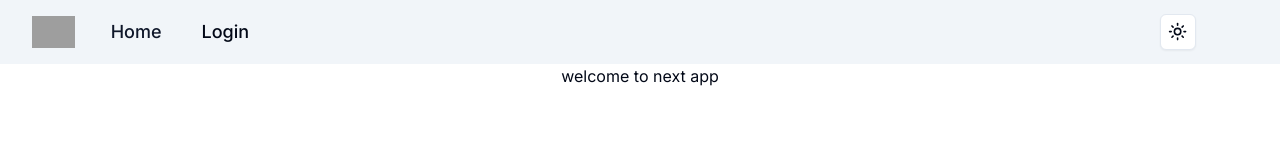
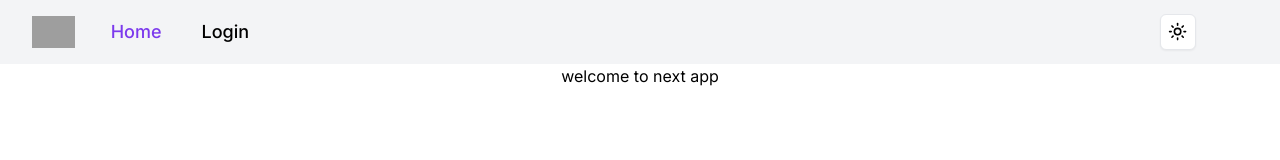
Before and after one commit to khaled-hamami/stage, a Next.js app: page / in a window 1280 px wide. Shown: the top 160 px of the page. Built offline with nearby package versions, Linux system fonts and the light colour scheme; no server answers; grey boxes are pictures that could not be loaded.

Commit message:
style: Update theme globals.css

```diff
--- a/src/styles/globals.css
+++ b/src/styles/globals.css
@@ -2,76 +2,51 @@
 @tailwind components;
 @tailwind utilities;
 
+
 @layer base {
   :root {
     --background: 0 0% 100%;
-    --foreground: 222.2 84% 4.9%;
-
+    --foreground: 224 71.4% 4.1%;
     --card: 0 0% 100%;
-    --card-foreground: 222.2 84% 4.9%;
-
+    --card-foreground: 224 71.4% 4.1%;
     --popover: 0 0% 100%;
-    --popover-foreground: 222.2 84% 4.9%;
-
-    --primary: 222.2 47.4% 11.2%;
-    --primary-foreground: 210 40% 98%;
-
-    --secondary: 210 40% 96.1%;
-    --secondary-foreground: 222.2 47.4% 11.2%;
-
-    --muted: 210 40% 96.1%;
-    --muted-foreground: 215.4 16.3% 46.9%;
-
-    --accent: 210 40% 96.1%;
-    --accent-foreground: 222.2 47.4% 11.2%;
-
+    --popover-foreground: 224 71.4% 4.1%;
+    --primary: 262.1 83.3% 57.8%;
+    --primary-foreground: 210 20% 98%;
+    --secondary: 220 14.3% 95.9%;
+    --secondary-foreground: 220.9 39.3% 11%;
+    --muted: 220 14.3% 95.9%;
+    --muted-foreground: 220 8.9% 46.1%;
+    --accent: 220 14.3% 95.9%;
+    --accent-foreground: 220.9 39.3% 11%;
     --destructive: 0 84.2% 60.2%;
-    --destructive-foreground: 210 40% 98%;
-
-    --border: 214.3 31.8% 91.4%;
-    --input: 214.3 31.8% 91.4%;
-    --ring: 222.2 84% 4.9%;
-
+    --destructive-foreground: 210 20% 98%;
+    --border: 220 13% 91%;
+    --input: 220 13% 91%;
+    --ring: 262.1 83.3% 57.8%;
     --radius: 0.5rem;
   }
 
   .dark {
-    --background: 222.2 84% 4.9%;
-    --foreground: 210 40% 98%;
-
-    --card: 222.2 84% 4.9%;
-    --card-foreground: 210 40% 98%;
-
-    --popover: 222.2 84% 4.9%;
-    --popover-foreground: 210 40% 98%;
-
-    --primary: 210 40% 98%;
-    --primary-foreground: 222.2 47.4% 11.2%;
-
-    --secondary: 217.2 32.6% 17.5%;
-    --secondary-foreground: 210 40% 98%;
-
-    --muted: 217.2 32.6% 17.5%;
-    --muted-foreground: 215 20.2% 65.1%;
-
-    --accent: 217.2 32.6% 17.5%;
-    --accent-foreground: 210 40% 98%;
-
+    --background: 224 71.4% 4.1%;
+    --foreground: 210 20% 98%;
+    --card: 224 71.4% 4.1%;
+    --card-foreground: 210 20% 98%;
+    --popover: 224 71.4% 4.1%;
+    --popover-foreground: 210 20% 98%;
+    --primary: 263.4 70% 50.4%;
+    --primary-foreground: 210 20% 98%;
+    --secondary: 215 27.9% 16.9%;
+    --secondary-foreground: 210 20% 98%;
+    --muted: 215 27.9% 16.9%;
+    --muted-foreground: 217.9 10.6% 64.9%;
+    --accent: 215 27.9% 16.9%;
+    --accent-foreground: 210 20% 98%;
     --destructive: 0 62.8% 30.6%;
-    --destructive-foreground: 210 40% 98%;
-
-    --border: 217.2 32.6% 17.5%;
-    --input: 217.2 32.6% 17.5%;
-    --ring: 212.7 26.8% 83.9%;
-  }
-}
-
-@layer base {
-  * {
-    @apply border-border;
-  }
-  body {
-    @apply bg-background text-foreground;
+    --destructive-foreground: 210 20% 98%;
+    --border: 215 27.9% 16.9%;
+    --input: 215 27.9% 16.9%;
+    --ring: 263.4 70% 50.4%;
   }
 }
 
```
